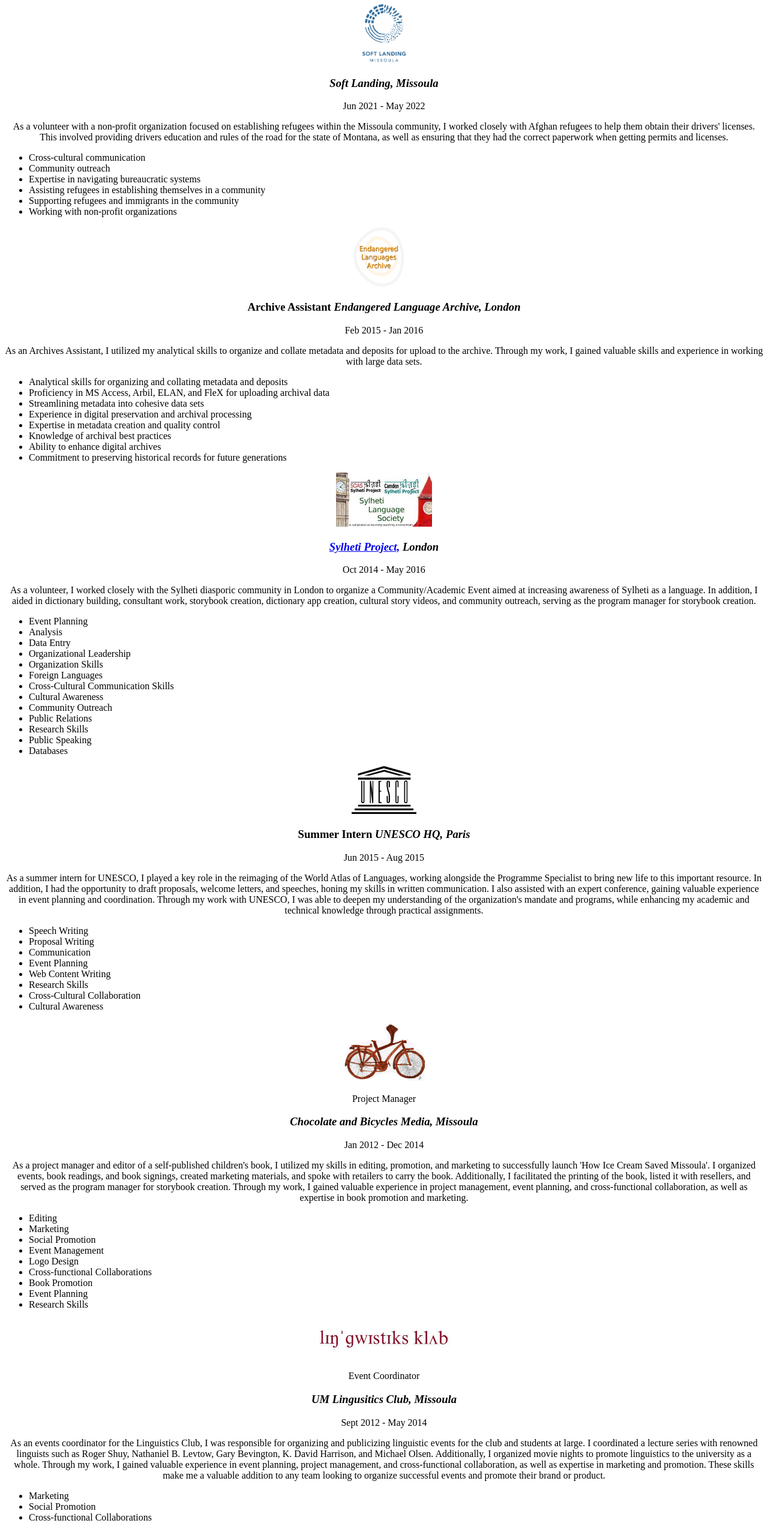
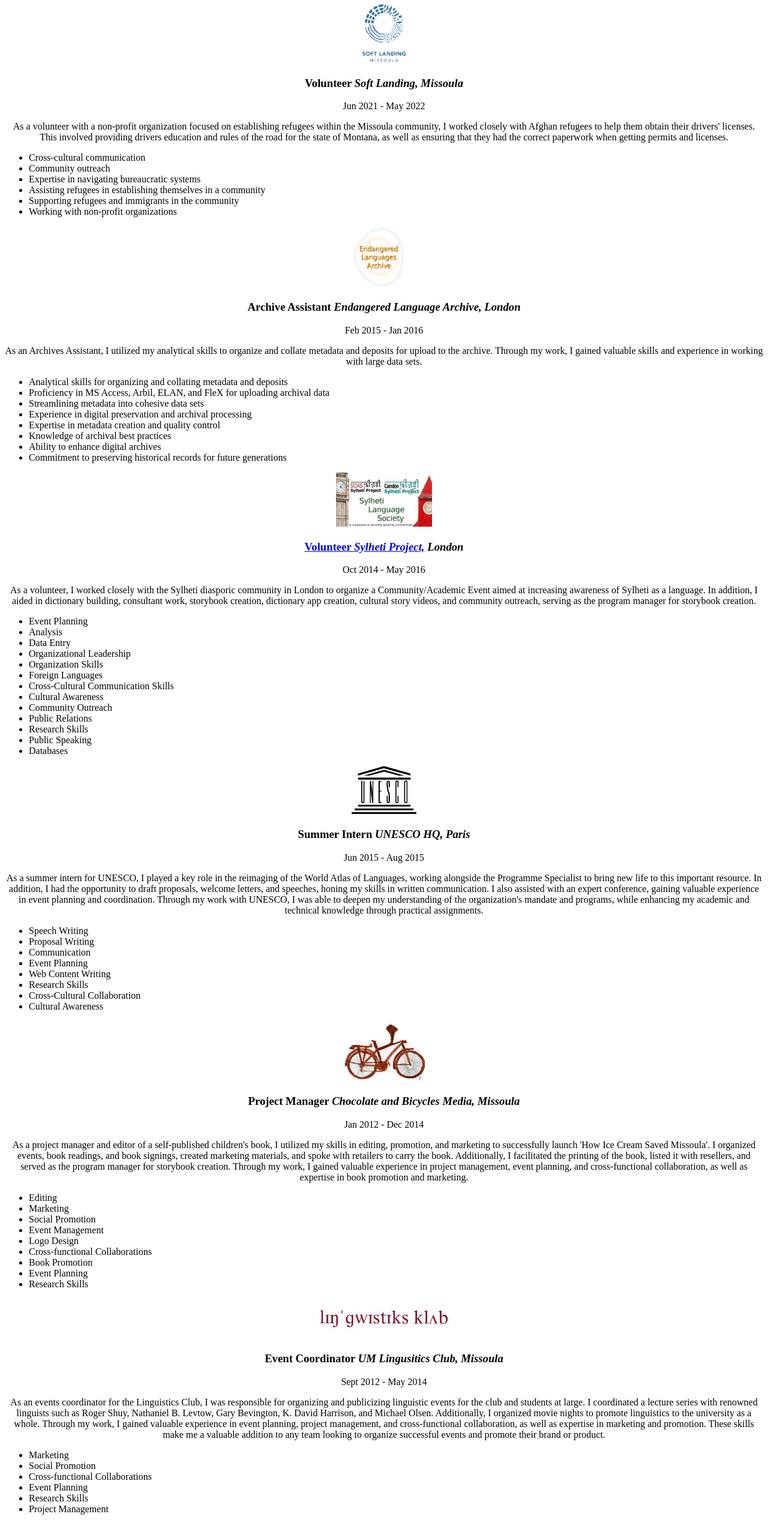
Before and after one commit to Energysylph/My-Resume, a plain HTML site: page index.html in a window 1280 px wide. Shown: the part 780-3319 px from the top of the page at 60% size. Drawn offline with Linux system fonts and the light colour scheme.

Commit message:
Update index.html

```diff
--- a/index.html
+++ b/index.html
@@ -31,7 +31,7 @@
 
     <h2><p align="center">Work experience </p></h2>
     <p>
-        <p align="center"><img height="100" src="./Assets/Images/Soft Landing.png" alt="Soft Landing Logo"/></p> <h3><p align="center"> <em>Soft Landing, Missoula</em></p></h3>
+        <p align="center"><img height="100" src="./Assets/Images/Soft Landing.png" alt="Soft Landing Logo"/></p> <h3><p align="center">Volunteer <em>Soft Landing, Missoula</em></p></h3>
 
         <p align="center">Jun 2021 - May 2022 </p>
         <p align="center">As a volunteer with a non-profit organization focused on establishing refugees within the Missoula community, I worked closely with Afghan refugees to help them obtain their drivers' licenses. This involved providing drivers education and rules of the road for the state of Montana, as well as ensuring that they had the correct paperwork when getting permits and licenses.</p>
@@ -65,7 +65,7 @@
     <p>
         <p align="center"><img height="90" src="./Assets/Images/Sylheti Project Logo.jpg" alt="Sylheti Project logo"/> </p>
         <a href="https://sylhetiproject.wordpress.com/soas-sylheti-project/">
-        <h3> <p align="center"><em>Sylheti Project,</a> London</em></p></h3>
+        <h3> <p align="center">Volunteer <em>Sylheti Project,</a> London</em></p></h3>
         <p align="center">Oct 2014 - May 2016</p>
         <p align="center">As a volunteer, I worked closely with the Sylheti diasporic community in London to organize a Community/Academic Event aimed at increasing awareness of Sylheti as a language. In addition, I aided in dictionary building, consultant work, storybook creation, dictionary app creation, cultural story videos, and community outreach, serving as the program manager for storybook creation.
         </p>
@@ -107,8 +107,7 @@
 
     <p>
         <p align="center"><img height="100" src="./Assets/Images/chocolate and bicycles media logo.png" alt="Chocolate and Bicycles Media logo"/> </p>
-        <p align="center"> Project Manager</p>
-        <h3><p align="center"><em>Chocolate and Bicycles Media, Missoula</em></p></h3>
+           <h3><p align="center">Project Manager <em>Chocolate and Bicycles Media, Missoula</em></p></h3>
             <p align="center">Jan 2012 - Dec 2014</p>
             <p align="center"> As a project manager and editor of a self-published children's book, I utilized my skills in editing, promotion, and marketing to successfully launch 'How Ice Cream Saved Missoula'. I organized events, book readings, and book signings, created marketing materials, and spoke with retailers to carry the book. Additionally, I facilitated the printing of the book, listed it with resellers, and served as the program manager for storybook creation.
                 Through my work, I gained valuable experience in project management, event planning, and cross-functional collaboration, as well as expertise in book promotion and marketing.
@@ -128,8 +127,7 @@
     </p>
     <p>
         <p align="center"><img height="65" src="./Assets/Images/UM Linguistics Club.jpg" alt="University of Montana Lingusitics Club logo"/></p>
-        <p align="center">Event Coordinator </p>
-         <h3><p align="center"><em>UM Lingusitics Club, Missoula</em></p></h3>
+         <h3><p align="center">Event Coordinator <em>UM Lingusitics Club, Missoula</em></p></h3>
             <p align="center"> Sept 2012 - May 2014</p>
             <p align="center">As an events coordinator for the Linguistics Club, I was responsible for organizing and publicizing linguistic events for the club and students at large. I coordinated a lecture series with renowned linguists such as Roger Shuy, Nathaniel B. Levtow, Gary Bevington, K. David Harrison, and Michael Olsen. Additionally, I organized movie nights to promote linguistics to the university as a whole.
                 Through my work, I gained valuable experience in event planning, project management, and cross-functional collaboration, as well as expertise in marketing and promotion. These skills make me a valuable addition to any team looking to organize successful events and promote their brand or product.
@@ -145,8 +143,8 @@
     </p>
     <p>
         <p align="center"> <img height="100" src="./Assets/Images/logoXTC.jpg" alt="Xela Theater Collective logo"/></p>
-        <p align="center"> Program Director, CEO </p>
-        <h3><p align="center"><em>Xela Theater Collective, Missoula</em></p></h3>
+
+        <h3><p align="center">Program Director, CEO <em>Xela Theater Collective, Missoula</em></p></h3>
             <p align="center">Jan 2012 - June 2012</p>
             <p align="center">As a project creator and researcher, I organized fundraising events to provide art-based workshops for the children of Quetzaltenango, Guatemala. I coordinated with local groups to have locals facilitate the workshops, gaining valuable experience in project management, event planning, and cross-cultural collaboration.
                 Through my work, I developed expertise in fundraising and community outreach, as well as a deep appreciation for the power of art to inspire and empower young people. These skills make me a valuable addition to any team looking to create meaningful projects and events that benefit communities in need.As a project creator and researcher, I organized fundraising events to provide art-based workshops for the children of Quetzaltenango, Guatemala. I coordinated with local groups to have locals facilitate the workshops, gaining valuable experience in project management, event planning, and cross-cultural collaboration. Through my work, I developed expertise in fundraising and community outreach, as well as a deep appreciation for the power of art to inspire and empower young people. These skills make me a valuable addition to any team looking to create meaningful projects and events that benefit communities in need.
@@ -164,8 +162,8 @@
     </p>
     <p>
         <p align="center"> <img height="65" src="./Assets/Images/Living tongues logo.png" alt="Living Tongues logo"/></p>
-        <<p align="center">  Research Volunteer</p>
-        <h3><p align="center"> <em>Living Tongues Institute for Endangered Languages</em></p></h3>
+
+        <h3><p align="center">Research Volunteer <em>Living Tongues Institute for Endangered Languages</em></p></h3>
         <p align="center">Jan 2011 - Dec 2011</p>
         <p align="center">As an online researcher, I scoured the internet to find resources for endangered languages, including platforms such as YouTube, Facebook, and other social media. I provided quality control on other researchers' findings to maintain the database, gaining valuable experience in data management and research methodology.
             Through my work, I developed expertise in online research and data analysis, as well as a deep appreciation for the importance of preserving endangered languages. These skills make me a valuable addition to any team looking to conduct research and manage data in an online environment.
```
